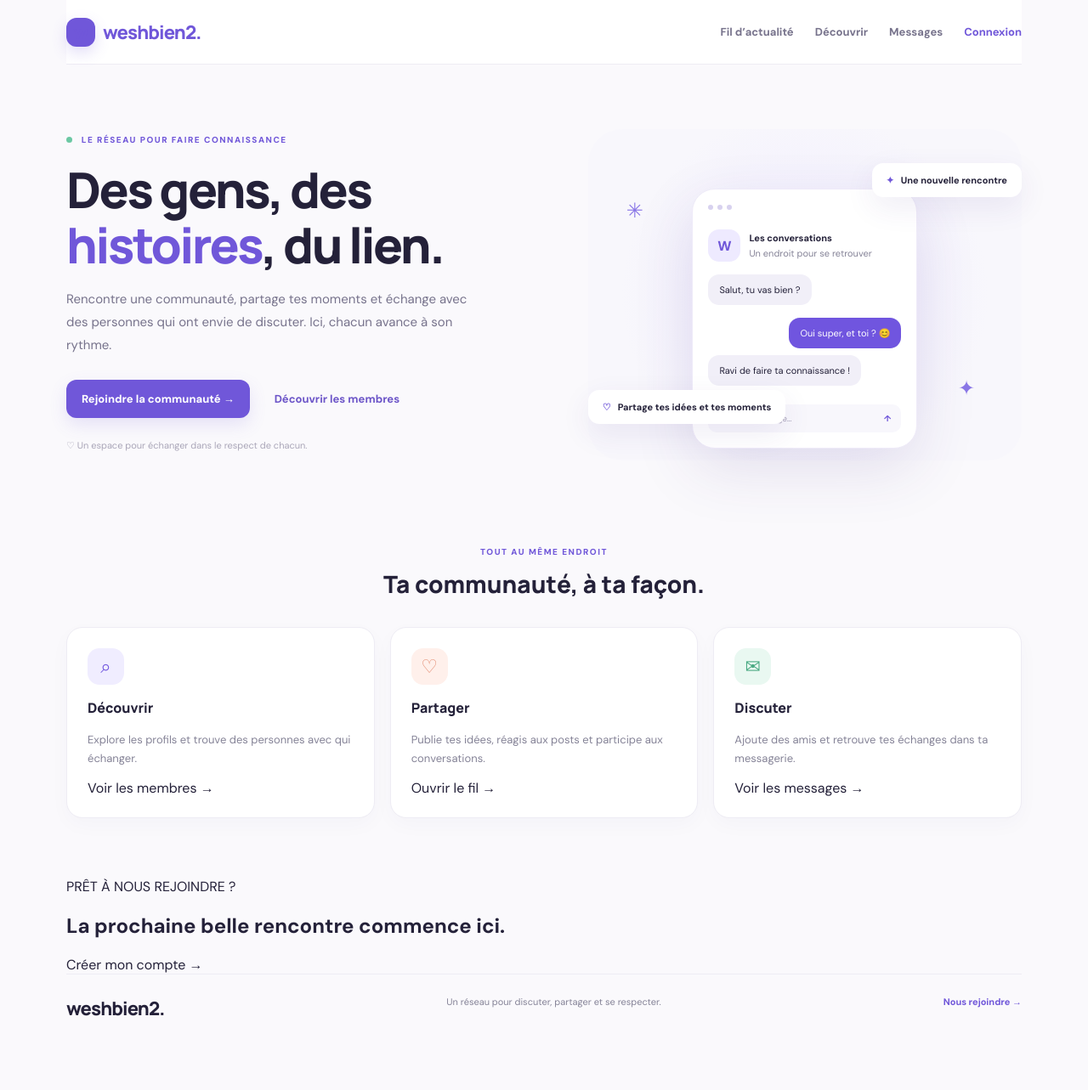
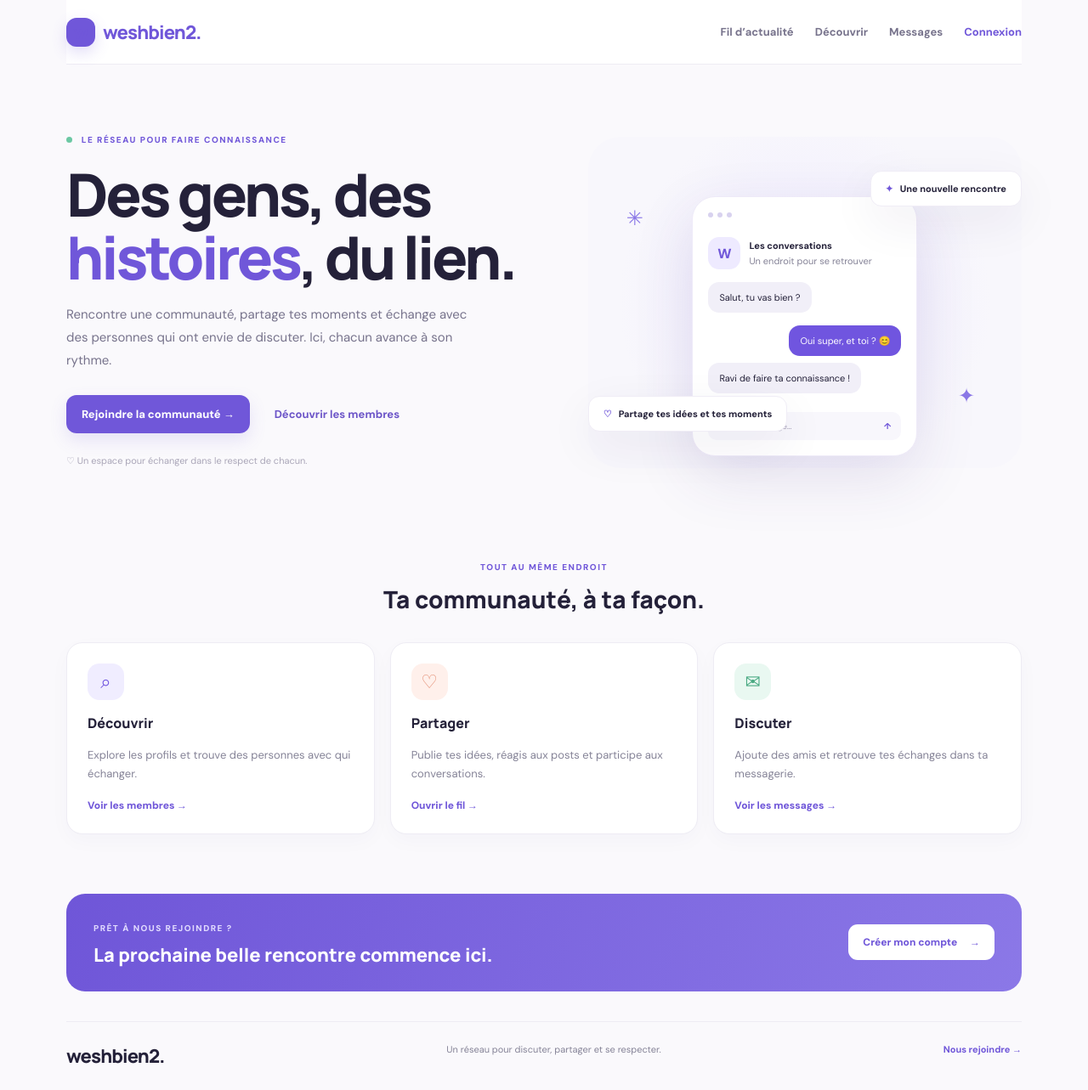
Before and after one commit to frosioaytan99/aytan, a Next.js app in the folder nextjs/: page / in a window 1280 px wide. Shown: the whole page at 85% size. Before the commit the page ends 1227 px from the top, so only its background shows below. Built offline with nearby package versions, Linux system fonts and the light colour scheme.

Commit message:
Finaliser les composants visuels de weshbien2

```diff
--- a/nextjs/src/styles/globals.css
+++ b/nextjs/src/styles/globals.css
@@ -28,3 +28,25 @@ html,body,#__next{background:var(--paper);color:var(--ink)}
 .comment{background:#faf9fd}
 .app-layout{gap:22px}
 @media(max-width:650px){.app-header{height:auto;min-height:65px;padding:13px 16px;align-items:flex-start;gap:12px;flex-direction:column}.app-header nav{width:100%;justify-content:space-between;gap:8px;font-size:11px}.comment-form{align-items:stretch}.comment-form button{padding:0 10px}}
+
+
+/* Landing and community components */
+.hero h1{font:800 clamp(46px,5.7vw,70px)/1.06 Manrope;letter-spacing:-3.5px}
+.hero h1 span{color:var(--purple)}
+.hero-art{border-radius:38px;background:radial-gradient(circle,#eeeaff 0,#f8f7fc 68%)}
+.phone-card{box-shadow:0 24px 70px #47328b20}
+.float-card{border:1px solid #f0edf6;box-shadow:var(--shadow)}
+.landing-cta{display:flex;align-items:center;justify-content:space-between;gap:20px;padding:28px 32px;margin:0 0 35px;border-radius:22px;background:linear-gradient(110deg,#6f56d8,#8b78e7);color:#fff}
+.landing-cta>div>span{font-size:10px;letter-spacing:1.5px;font-weight:800;color:#e2dcff}
+.landing-cta h2{font:800 22px Manrope;margin:8px 0 0}
+.landing-cta>a{white-space:nowrap;padding:13px 17px;background:#fff;color:var(--purple);border-radius:11px;font-size:12px;font-weight:800}
+.landing-cta>a b{margin-left:12px}
+.feature-card a{color:var(--purple);font-size:12px;font-weight:800}
+.post-profile-link,.comment-profile-link{display:flex;align-items:center;gap:10px}
+.post-profile-link:hover b,.comment-profile-link:hover b{color:var(--purple)}
+.member-card{transition:transform .18s,box-shadow .18s}
+.member-card:hover{transform:translateY(-3px);box-shadow:var(--shadow)}
+.profile-form>h2{font:800 24px Manrope;text-align:center;margin:2px 0}
+.profile-form>p{text-align:center;color:var(--muted);font-size:13px}
+.profile-form>a:not(.member-primary){color:var(--purple);font-size:12px;font-weight:700}
+@media(max-width:650px){.landing-cta{align-items:flex-start;flex-direction:column;padding:24px}.landing-cta h2{font-size:19px}.hero h1{font-size:49px;letter-spacing:-2.8px}}
```
